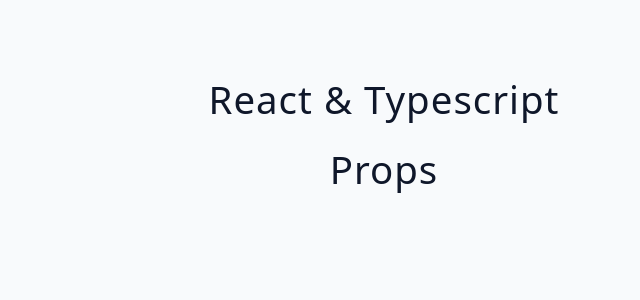
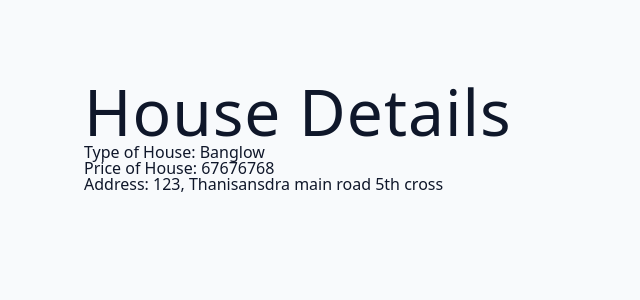
Before and after one commit to emmeiwhite/11-react-with-ts, a React (Vite) app: page / in a window 1280 px wide. Shown: the top 300 px of the page, without its empty margins (256-896 px from the left). Built offline with nearby package versions, Linux system fonts and the light colour scheme.

Commit message:
Props covered along with the children props!

```diff
--- a/src/starter/02-props/index.tsx
+++ b/src/starter/02-props/index.tsx
@@ -1,9 +1,22 @@
-function Component() {
+import { type PropsWithChildren } from 'react'
+
+type HouseProps = PropsWithChildren<{
+  houseType: string
+  housePrice: number
+  houseAddress: string
+}>
+
+function House(props: HouseProps) {
+  const { houseType, housePrice, houseAddress, children } = props
   return (
-    <div>
-      <h2>React & Typescript</h2>
-      <h2>Props</h2>
+    <div className="align-center">
+      <h1>House details</h1>
+      <div>
+        <p>Type of House: {houseType}</p>
+        <p>Price of House: {housePrice}</p>
+        <p>Address: {houseAddress}</p>
+      </div>
     </div>
-  );
+  )
 }
-export default Component;
+export default House
```
